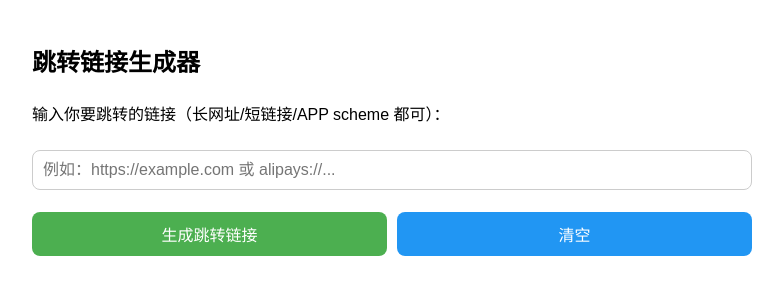
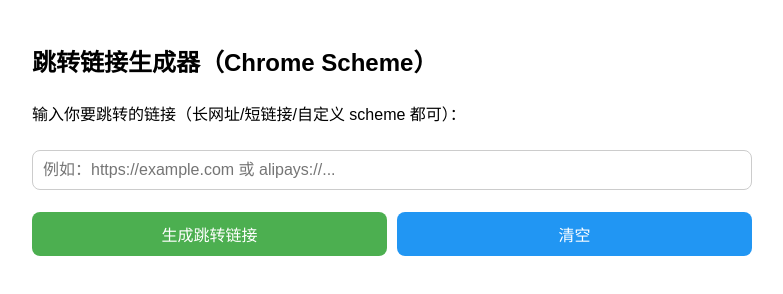
Before and after one commit to a1004059897/y99.github.io, a plain HTML site: page generator.html in a window 1280 px wide. Shown: the whole page, without its empty margins (248-1031 px from the left). Drawn offline with Linux system fonts and the light colour scheme.

Commit message:
Update generator.html

```diff
--- a/generator.html
+++ b/generator.html
@@ -3,7 +3,7 @@
 <head>
 <meta charset="UTF-8">
 <meta name="viewport" content="width=device-width,initial-scale=1">
-<title>跳转链接生成器</title>
+<title>跳转链接生成器（Chrome Scheme）</title>
 <style>
 body { font-family: Arial, sans-serif; max-width:720px; margin:auto; padding:24px; line-height:1.6 }
 input,button{width:100%;padding:10px;margin:6px 0;font-size:16px;border-radius:8px;border:1px solid #ccc;box-sizing:border-box;}
@@ -14,8 +14,8 @@ code{display:block;background:#f6f8fa;padding:10px;border-radius:8px;word-break:
 </style>
 </head>
 <body>
-<h2>跳转链接生成器</h2>
-<p>输入你要跳转的链接（长网址/短链接/APP scheme 都可）：</p>
+<h2>跳转链接生成器（Chrome Scheme）</h2>
+<p>输入你要跳转的链接（长网址/短链接/自定义 scheme 都可）：</p>
 <input type="text" id="inputUrl" placeholder="例如：https://example.com 或 alipays://..." />
 
 <div class="row">
@@ -30,6 +30,7 @@ code{display:block;background:#f6f8fa;padding:10px;border-radius:8px;word-break:
     <button id="copyBtn">一键复制</button>
     <a id="testA" target="_blank" style="text-decoration:none"><button class="secondary" type="button">新窗口测试</button></a>
   </div>
+  <p><small>链接形如：<code>https://scy99527.github.io/redirect.html?t=...</code></small></p>
 </div>
 
 <script>
```
